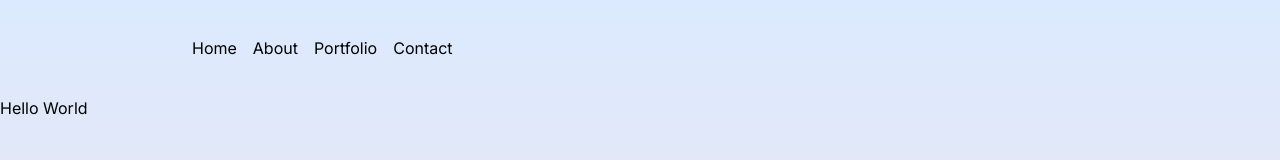
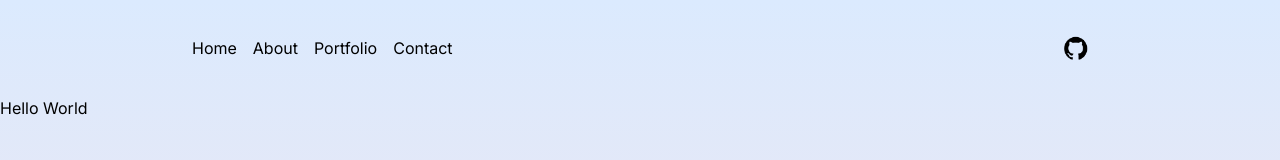
Before and after one commit to hassaanmgl8844/Animated-Portfolio, a Next.js app: page / in a window 1280 px wide. Shown: the top 160 px of the page. Built offline with nearby package versions, Linux system fonts and the light colour scheme.

Commit message:
Hassaam's GIthub Account Added

```diff
--- a/src/components/Navbar.jsx
+++ b/src/components/Navbar.jsx
@@ -1,4 +1,5 @@
 "use client";
+import Image from "next/image";
 import Link from "next/link";
 import React, { useState } from "react";
 
@@ -15,7 +16,7 @@ const Navbar = () => {
   return (
     <div className="h-full flex items-center justify-between px-4 sm:px-8 md:px-12 lg:px-20 xl:px-48">
       <div className="hidden md:flex  gap-4">
-        {links.map(link =>(
+        {links.map((link) => (
           <Link href={link.url} key={link.title}>
             {link.title}
           </Link>
@@ -31,6 +32,11 @@ const Navbar = () => {
           <span className="w-12 h-8 rounded bg-white text-black flex items-center justify-center">
             .dev
           </span>
+        </Link>
+      </div>
+      <div className="">
+        <Link href={"https://github.com/hassaammgl"} target="_blank">
+          <Image src="/github.png" alt="github" width={24} height={24} />
         </Link>
       </div>
       {/* RESPONSIVE MENU  */}
```
